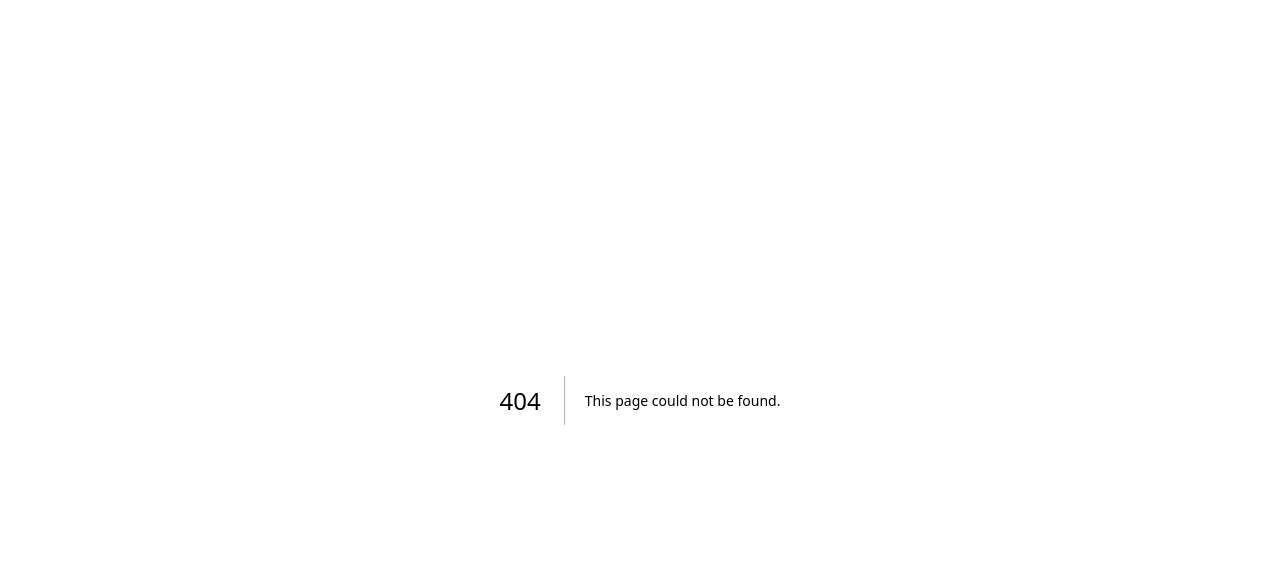
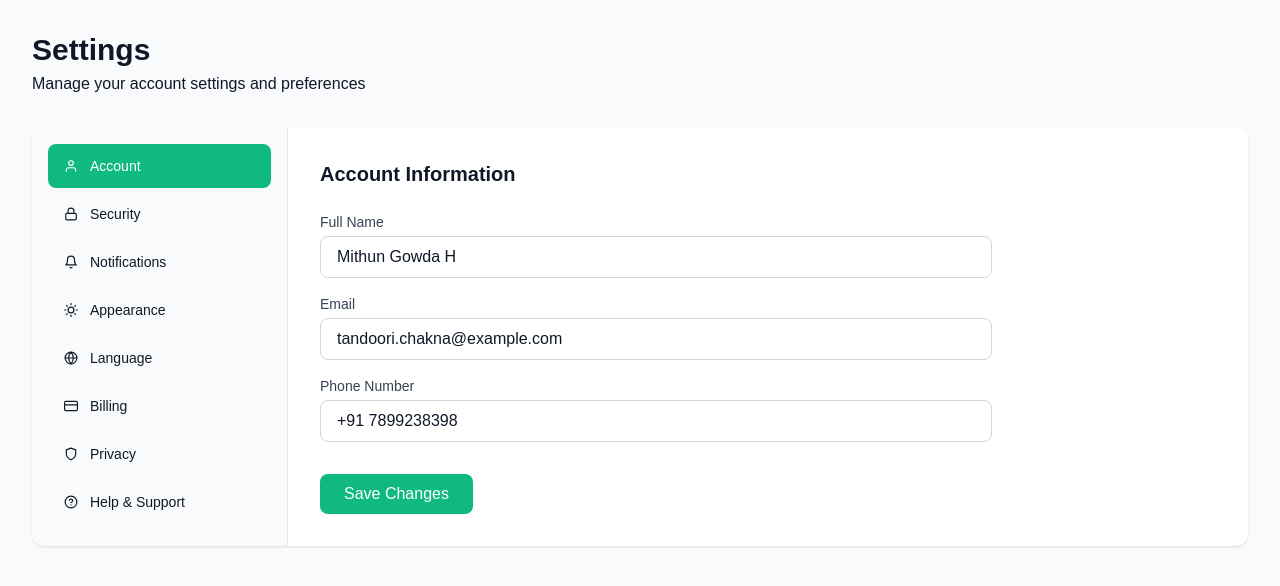
Before and after one commit to Muttonkaima/Murshid, a Next.js app: page /settings in a window 1280 px wide. Before the commit this address had no page. Shown: the top 586 px of the page. Built offline with nearby package versions, Linux system fonts and the light colour scheme.

Commit message:
Added setting page

```diff
--- /dev/null
+++ b/src/app/settings/page.tsx
@@ -0,0 +1,240 @@
+'use client';
+
+import { useState } from 'react';
+import { FiUser, FiLock, FiBell, FiMoon, FiSun, FiGlobe, FiCreditCard, FiShield, FiHelpCircle } from 'react-icons/fi';
+
+const SettingsPage = () => {
+  const [activeTab, setActiveTab] = useState('account');
+  const [darkMode, setDarkMode] = useState(false);
+  const [notifications, setNotifications] = useState({
+    email: true,
+    push: true,
+    newsletter: false,
+  });
+
+  const handleNotificationChange = (key: keyof typeof notifications) => {
+    setNotifications(prev => ({
+      ...prev,
+      [key]: !prev[key]
+    }));
+  };
+
+  const settingsSections = [
+    {
+      id: 'account',
+      icon: <FiUser className="mr-3" />,
+      title: 'Account',
+      description: 'Update your account information',
+    },
+    {
+      id: 'security',
+      icon: <FiLock className="mr-3" />,
+      title: 'Security',
+      description: 'Change password and security settings',
+    },
+    {
+      id: 'notifications',
+      icon: <FiBell className="mr-3" />,
+      title: 'Notifications',
+      description: 'Manage your notification preferences',
+    },
+    {
+      id: 'appearance',
+      icon: darkMode ? <FiMoon className="mr-3" /> : <FiSun className="mr-3" />,
+      title: 'Appearance',
+      description: 'Customize the look and feel',
+    },
+    {
+      id: 'language',
+      icon: <FiGlobe className="mr-3" />,
+      title: 'Language',
+      description: 'Set your preferred language',
+    },
+    {
+      id: 'billing',
+      icon: <FiCreditCard className="mr-3" />,
+      title: 'Billing',
+      description: 'Manage your subscription',
+    },
+    {
+      id: 'privacy',
+      icon: <FiShield className="mr-3" />,
+      title: 'Privacy',
+      description: 'Control your privacy settings',
+    },
+    {
+      id: 'help',
+      icon: <FiHelpCircle className="mr-3" />,
+      title: 'Help & Support',
+      description: 'Get help and contact support',
+    },
+  ];
+
+  const renderTabContent = () => {
+    switch (activeTab) {
+      case 'account':
+        return (
+          <div className="space-y-6">
+            <h2 className="text-xl font-semibold text-gray-900">Account Information</h2>
+            <div className="space-y-4">
+              <div>
+                <label className="block text-sm font-medium text-gray-700 mb-1">Full Name</label>
+                <input
+                  type="text"
+                  defaultValue="Mithun Gowda H"
+                  className="w-full px-4 py-2 border border-gray-300 rounded-lg focus:ring-2 focus:ring-[var(--primary-color)] focus:border-transparent text-gray-900"
+                />
+              </div>
+              <div>
+                <label className="block text-sm font-medium text-gray-700 mb-1">Email</label>
+                <input
+                  type="email"
+                  defaultValue="tandoori.chakna@example.com"
+                  className="w-full px-4 py-2 border border-gray-300 rounded-lg focus:ring-2 focus:ring-[var(--primary-color)] focus:border-transparent text-gray-900"
+                />
+              </div>
+              <div>
+                <label className="block text-sm font-medium text-gray-700 mb-1">Phone Number</label>
+                <input
+                  type="tel"
+                  defaultValue="+91 7899238398"
+                  className="w-full px-4 py-2 border border-gray-300 rounded-lg focus:ring-2 focus:ring-[var(--primary-color)] focus:border-transparent text-gray-900"
+                />
+              </div>
+              <button className="mt-4 bg-[var(--primary-color)] hover:bg-[var(--primary-hover)] text-white px-6 py-2 rounded-lg transition-colors cursor-pointer">
+                Save Changes
+              </button>
+            </div>
+          </div>
+        );
+
+      case 'notifications':
+        return (
+          <div className="space-y-6">
+            <h2 className="text-xl font-semibold text-gray-900">Notification Preferences</h2>
+            <div className="space-y-4">
+              {Object.entries(notifications).map(([key, value]) => (
+                <div key={key} className="flex items-center justify-between p-4 bg-white rounded-lg shadow-sm border border-gray-100">
+                  <div>
+                    <h3 className="font-medium capitalize text-gray-900">{key} Notifications</h3>
+                    <p className="text-sm text-gray-900">
+                      {key === 'email' && 'Receive email notifications'}
+                      {key === 'push' && 'Receive push notifications'}
+                      {key === 'newsletter' && 'Subscribe to our newsletter'}
+                    </p>
+                  </div>
+                  <button
+                    onClick={() => handleNotificationChange(key as keyof typeof notifications)}
+                    className={`relative inline-flex h-6 w-11 items-center rounded-full transition-colors focus:outline-none focus:ring-2 focus:ring-[var(--primary-color)] focus:ring-offset-2 ${value ? 'bg-[var(--primary-color)]' : 'bg-gray-200'}`}
+                  >
+                    <span
+                      className={`inline-block h-5 w-5 transform rounded-full bg-white transition-transform ${value ? 'translate-x-6' : 'translate-x-1'}`}
+                    />
+                  </button>
+                </div>
+              ))}
+            </div>
+          </div>
+        );
+
+      case 'appearance':
+        return (
+          <div className="space-y-6">
+            <h2 className="text-xl font-semibold text-gray-900">Appearance</h2>
+            <div className="space-y-4">
+              <div className="flex items-center justify-between p-4 bg-white rounded-lg shadow-sm border border-gray-100">
+                <div>
+                  <h3 className="font-medium text-gray-900">Dark Mode</h3>
+                  <p className="text-sm text-gray-900">Switch between light and dark theme</p>
+                </div>
+                <button
+                  onClick={() => setDarkMode(!darkMode)}
+                  className={`relative inline-flex h-6 w-11 items-center rounded-full transition-colors focus:outline-none focus:ring-2 focus:ring-[var(--primary-color)] focus:ring-offset-2 ${darkMode ? 'bg-[var(--primary-color)]' : 'bg-gray-200'}`}
+                >
+                  <span
+                    className={`inline-block h-5 w-5 transform rounded-full bg-white transition-transform ${darkMode ? 'translate-x-6' : 'translate-x-1'}`}
+                  />
+                </button>
+              </div>
+              <div className="p-4 bg-white rounded-lg shadow-sm border border-gray-100">
+                <h3 className="font-medium mb-2 text-gray-900">Theme Color</h3>
+                <div className="flex space-x-3">
+                  {['#10B981', '#3B82F6', '#8B5CF6', '#EC4899', '#F59E0B'].map((color) => (
+                    <button
+                      key={color}
+                      className={`w-10 h-10 rounded-full focus:outline-none focus:ring-2 focus:ring-offset-2 focus:ring-[var(--primary-color)]`}
+                      style={{ backgroundColor: color }}
+                      onClick={() => {
+                        // This would update the primary color in your theme
+                        document.documentElement.style.setProperty('--primary-color', color);
+                        document.documentElement.style.setProperty('--primary-hover', `${color}CC`);
+                      }}
+                    >
+                      {color === '#10B981' && (
+                        <span className="text-white">✓</span>
+                      )}
+                    </button>
+                  ))}
+                </div>
+              </div>
+            </div>
+          </div>
+        );
+
+      default:
+        return (
+          <div className="flex flex-col items-center justify-center h-64">
+            <div className="text-5xl mb-4">⚙️</div>
+            <h2 className="text-xl font-semibold mb-2 text-gray-900">{settingsSections.find(s => s.id === activeTab)?.title}</h2>
+            <p className="text-gray-900 text-center max-w-md">
+              {settingsSections.find(s => s.id === activeTab)?.description}
+            </p>
+          </div>
+        );
+    }
+  };
+
+  return (
+    <div className="min-h-screen bg-gray-50">
+      <div className="max-w-7xl mx-auto px-4 sm:px-6 lg:px-8 py-8">
+        <div className="mb-8">
+          <h1 className="text-3xl font-bold text-gray-900">Settings</h1>
+          <p className="mt-1 text-gray-900">Manage your account settings and preferences</p>
+        </div>
+
+        <div className="bg-white rounded-xl shadow-sm overflow-hidden">
+          <div className="md:flex">
+            {/* Sidebar Navigation */}
+            <div className="md:w-64 border-r border-gray-200 bg-gray-50">
+              <nav className="p-4 space-y-1">
+                {settingsSections.map((section) => (
+                  <button
+                    key={section.id}
+                    onClick={() => setActiveTab(section.id)}
+                    className={`w-full flex items-center px-4 py-3 text-sm font-medium rounded-lg transition-colors cursor-pointer ${
+                      activeTab === section.id
+                        ? 'bg-[var(--primary-color)] bg-opacity-10 text-white'
+                        : 'text-gray-900 hover:bg-gray-100'
+                    }`}
+                  >
+                    {section.icon}
+                    {section.title}
+                  </button>
+                ))}
+              </nav>
+            </div>
+
+            {/* Main Content */}
+            <div className="flex-1 p-8">
+              <div className="max-w-2xl">
+                {renderTabContent()}
+              </div>
+            </div>
+          </div>
+        </div>
+      </div>
+    </div>
+  );
+};
+
+export default SettingsPage;
--- a/src/components/layout/Sidebar.tsx
+++ b/src/components/layout/Sidebar.tsx
@@ -17,7 +17,8 @@ import {
   FiX,
   FiBell,
   FiUser,
-  FiChevronRight
+  FiChevronRight,
+  FiLayers
 } from 'react-icons/fi';
 
 const Sidebar = () => {
@@ -34,6 +35,7 @@ const Sidebar = () => {
       dropdown: true,
       items: ['Mathematics', 'Science', 'Social', 'Languages']
     },
+    { name: 'Fundamentals', icon: <FiLayers size={20} />, href: '/fundamentals' },
     { name: 'Chat With Murshid', icon: <FiMessageSquare size={20} />, href: '/chat' },
     { name: 'AI Tools', icon: <FiTool size={20} />, href: '/ai-tools' },
     { name: 'Results', icon: <FiAward size={20} />, href: '/results' },
```
